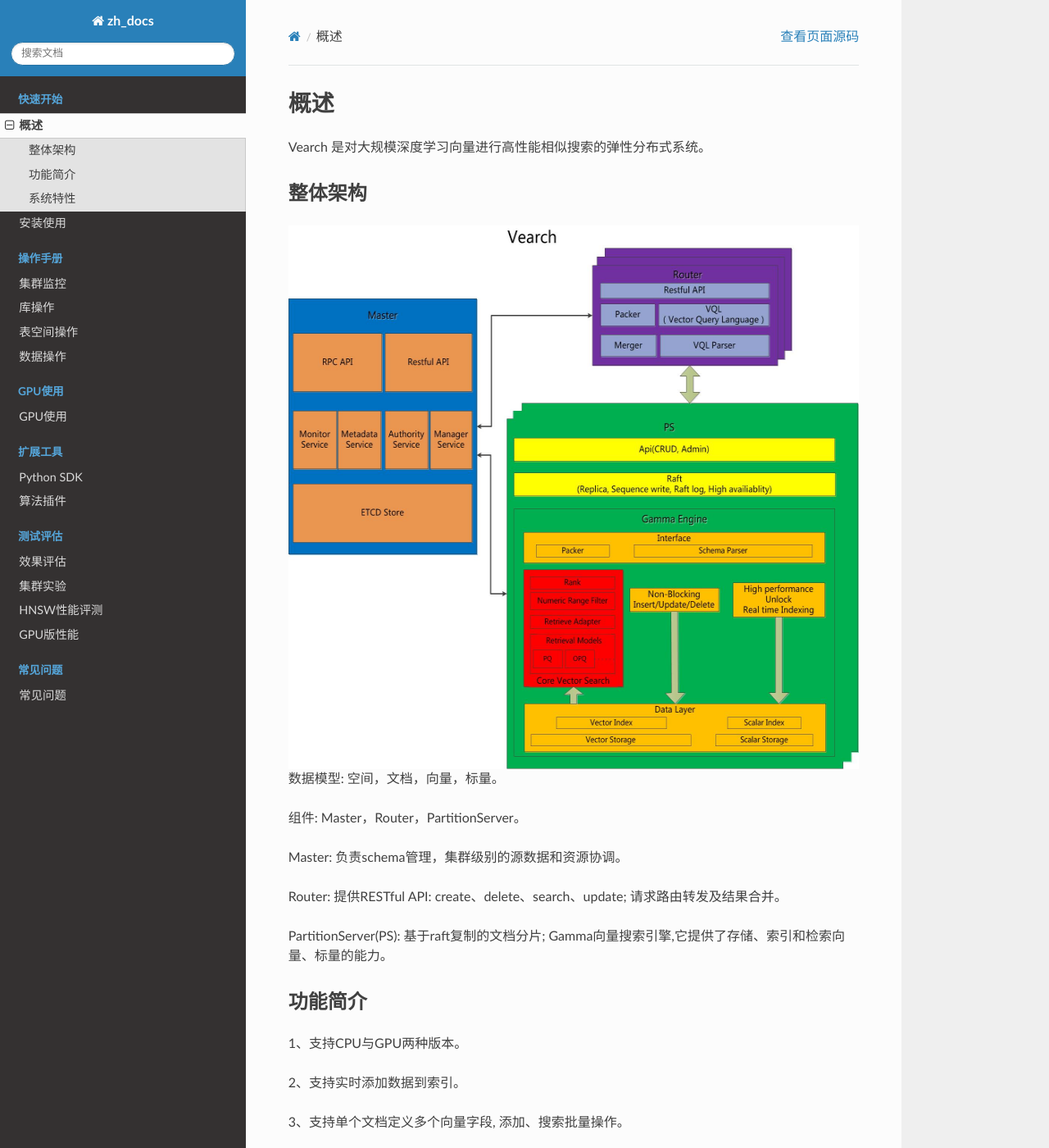
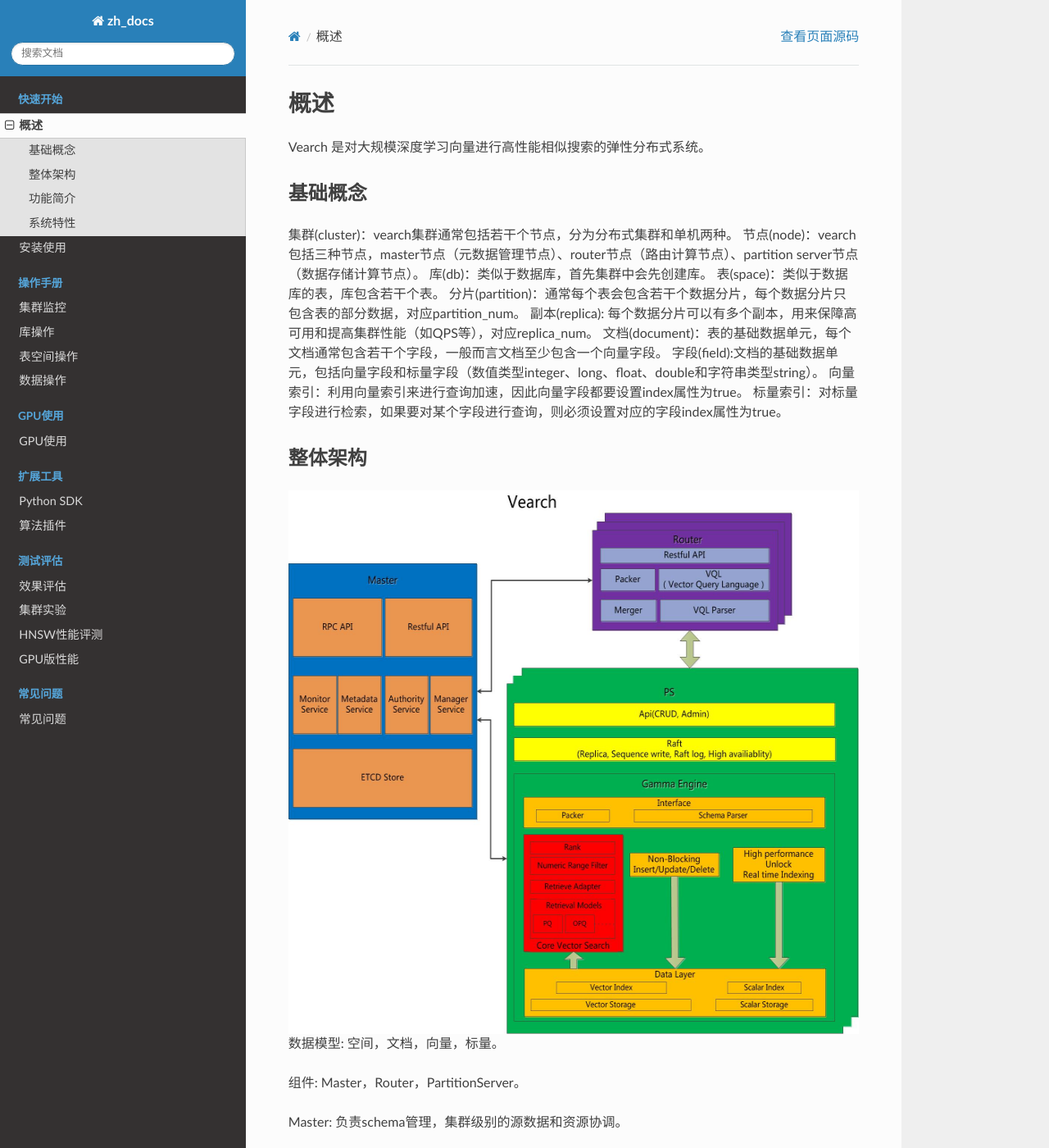
Before and after one commit to vearch/zh_docs, a Sphinx documentation site: the page built from docs/source/overview.rst, in a window 1280 px wide and 1400 px high. Shown: the whole window at 82% size. Built offline with Sphinx 7.4.7 and the Read the Docs theme 2.0.0, drawn with Linux system fonts in a browser that asks for light colours; pages that are not in the unit, such as notebooks, are missing from menus; some of the changed text lies outside the part shown.

Commit message:
update basic concept

```diff
--- a/docs/source/overview.rst
+++ b/docs/source/overview.rst
@@ -2,6 +2,20 @@
 ========
 
 Vearch 是对大规模深度学习向量进行高性能相似搜索的弹性分布式系统。
+
+基础概念
+-----------------------
+集群(cluster)：vearch集群通常包括若干个节点，分为分布式集群和单机两种。
+节点(node)：vearch 包括三种节点，master节点（元数据管理节点）、router节点（路由计算节点）、partition server节点（数据存储计算节点）。
+库(db)：类似于数据库，首先集群中会先创建库。
+表(space)：类似于数据库的表，库包含若干个表。
+分片(partition)：通常每个表会包含若干个数据分片，每个数据分片只包含表的部分数据，对应partition_num。
+副本(replica): 每个数据分片可以有多个副本，用来保障高可用和提高集群性能（如QPS等），对应replica_num。
+文档(document)：表的基础数据单元，每个文档通常包含若干个字段，一般而言文档至少包含一个向量字段。
+字段(field):文档的基础数据单元，包括向量字段和标量字段（数值类型integer、long、float、double和字符串类型string）。
+向量索引：利用向量索引来进行查询加速，因此向量字段都要设置index属性为true。
+标量索引：对标量字段进行检索，如果要对某个字段进行查询，则必须设置对应的字段index属性为true。
+
 
 整体架构
 -----------------------
@@ -31,9 +45,9 @@
 
 3、支持单个文档定义多个向量字段, 添加、搜索批量操作。
 
-4、支持数值字段范围过滤与string字段标签过滤。
+4、支持数值字段范围过滤与string字段标签过滤，支持向量和标量混合检索。
 
-5、支持IVFPQ、HNSW、二进制等索引方式(HNSW、二进制方式4月下旬发布)。
+5、支持IVFPQ、HNSW、二进制等索引方式。
 
 6、支持Python SDK本地快速开发验证。
 
```
Also changed, not shown: docs/source/quick-start-guide.rst (+3 -6 lines).
